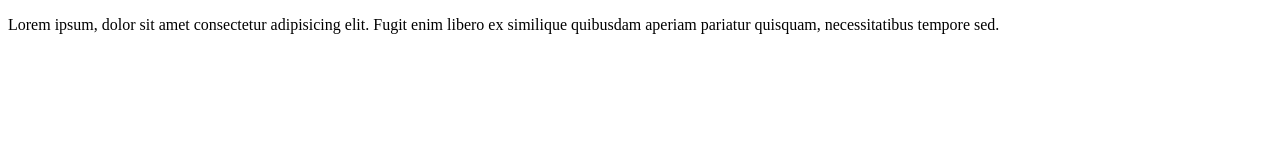
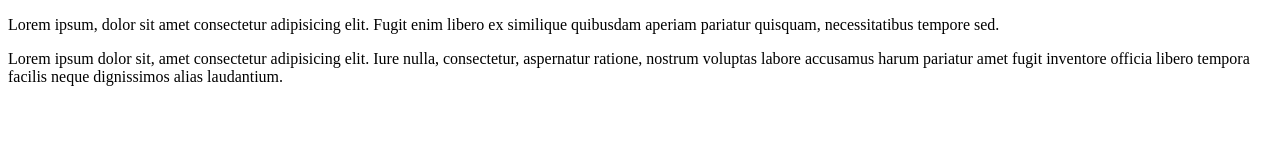
Before and after one commit to shuvakarmakar/test-group-project, a plain HTML site: page Shuva/index.html in a window 1280 px wide. Drawn offline with Linux system fonts and the light colour scheme.

```diff
--- a/Shuva/index.html
+++ b/Shuva/index.html
@@ -7,5 +7,7 @@
 </head>
 <body>
     <p>Lorem ipsum, dolor sit amet consectetur adipisicing elit. Fugit enim libero ex similique quibusdam aperiam pariatur quisquam, necessitatibus tempore sed.</p>
+
+    <p>Lorem ipsum dolor sit, amet consectetur adipisicing elit. Iure nulla, consectetur, aspernatur ratione, nostrum voluptas labore accusamus harum pariatur amet fugit inventore officia libero tempora facilis neque dignissimos alias laudantium.</p>
 </body>
 </html>
```
